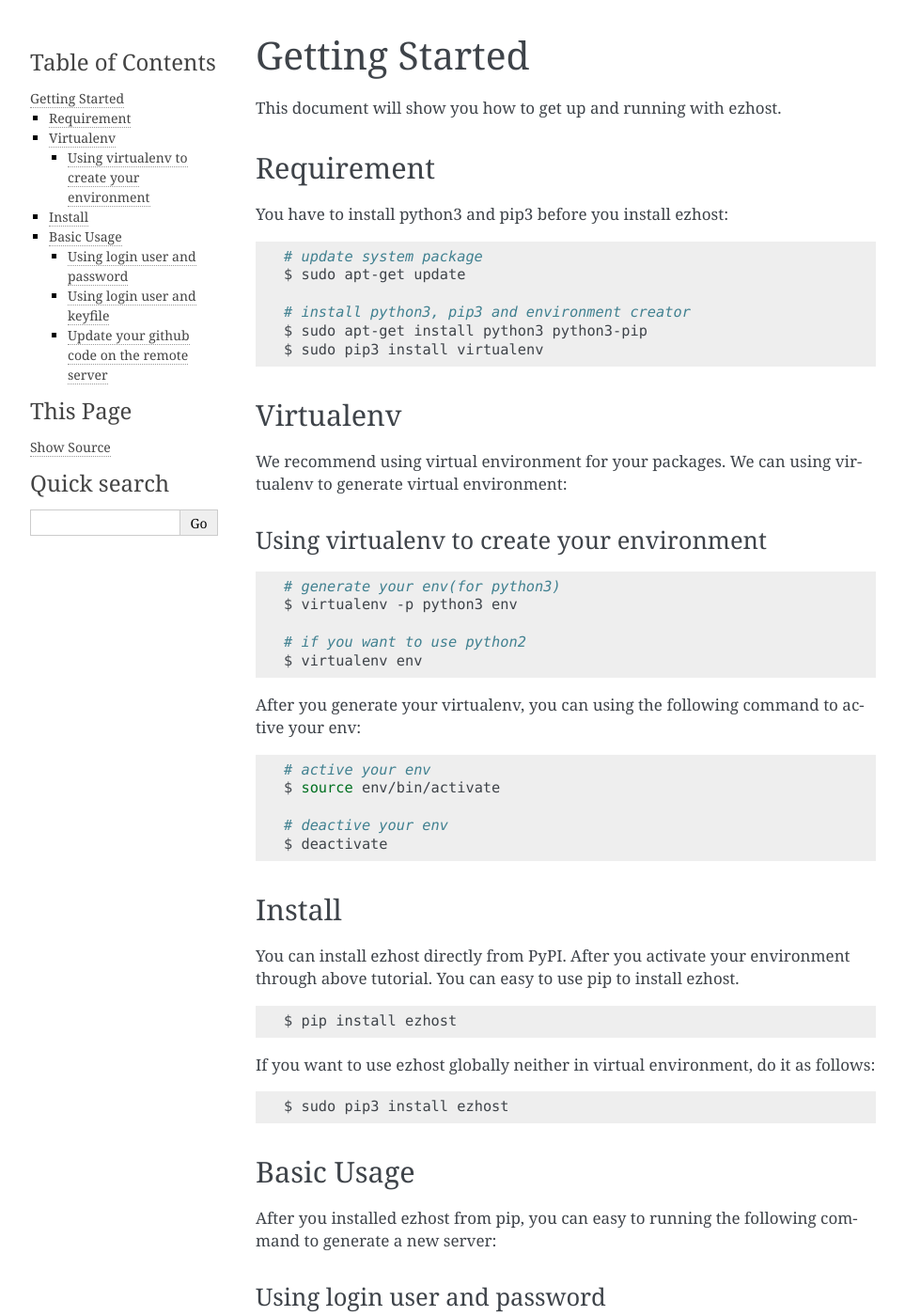
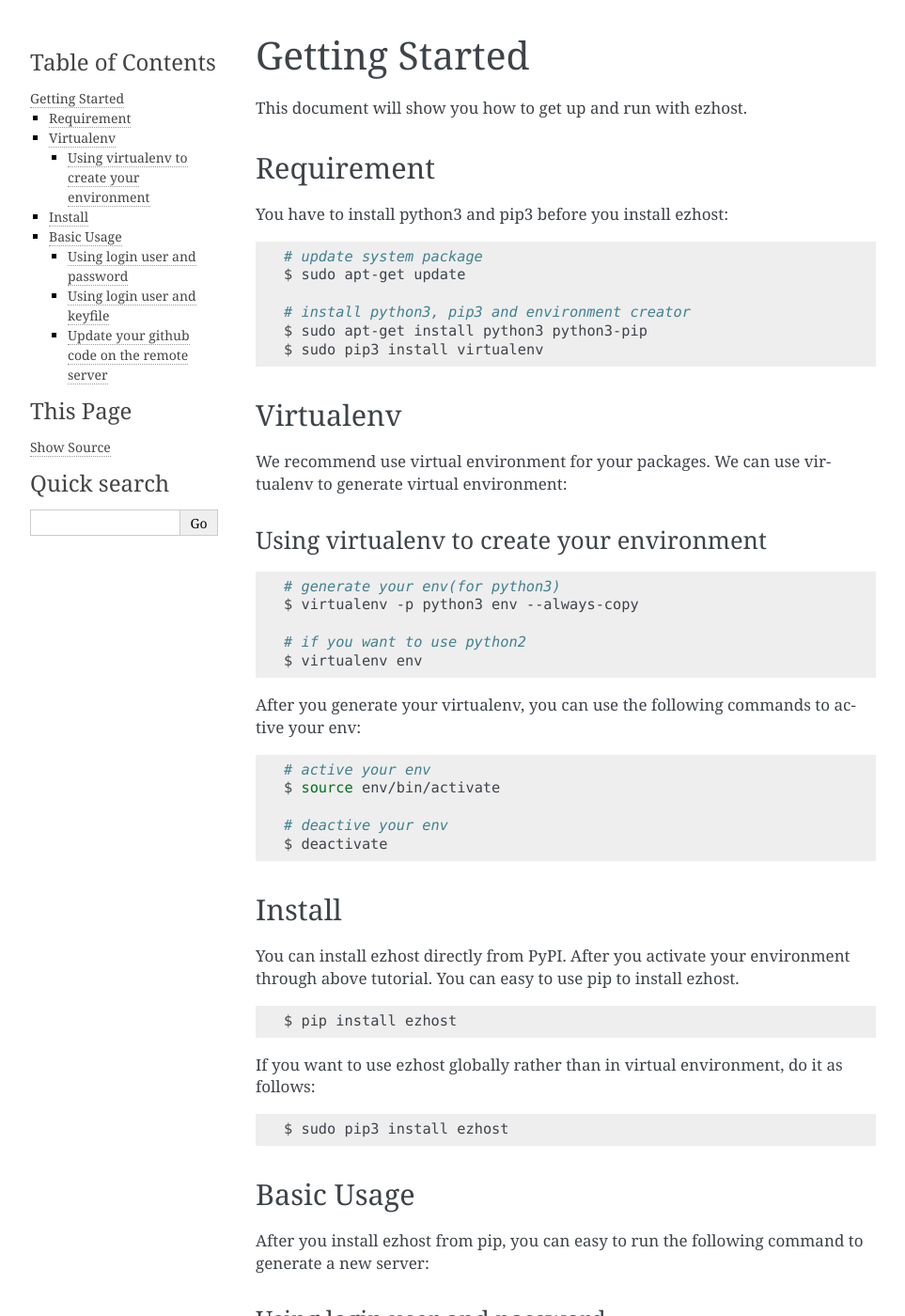
Before and after one commit to zhexiao/ezhost, a Sphinx documentation site: the page built from docs/getting_started.rst, in a window 1280 px wide and 1400 px high. Shown: the whole window at 94% size, without its empty margins (148-1111 px from the left). Built offline with Sphinx 7.4.7, drawn with Linux system fonts in a browser that asks for light colours; pages that are not in the unit, such as notebooks, are missing from menus.

Commit message:
fixed docs

```diff
--- a/docs/getting_started.rst
+++ b/docs/getting_started.rst
@@ -1,7 +1,7 @@
 Getting Started
 ===============
 
-This document will show you how to get up and running with ezhost.
+This document will show you how to get up and run with ezhost.
 
 
 Requirement
@@ -22,7 +22,7 @@
 Virtualenv
 ---------------
 
-We recommend using virtual environment for your packages. We can using virtualenv to generate virtual environment:
+We recommend use virtual environment for your packages. We can use virtualenv to generate virtual environment:
 
 Using virtualenv to create your environment
 ~~~~~~
@@ -30,12 +30,12 @@
 .. code-block:: bash
 
    # generate your env(for python3)
-   $ virtualenv -p python3 env
+   $ virtualenv -p python3 env --always-copy
 
    # if you want to use python2
    $ virtualenv env
 
-After you generate your virtualenv, you can using the following command to active your env:
+After you generate your virtualenv, you can use the following commands to active your env:
 
 .. code-block:: bash
 
@@ -56,7 +56,7 @@
    $ pip install ezhost
 
 
-If you want to use ezhost globally neither in virtual environment, do it as follows:
+If you want to use ezhost globally rather than in virtual environment, do it as follows:
 
 .. code-block:: bash
 
@@ -66,7 +66,7 @@
 Basic Usage
 ---------------
 
-After you installed ezhost from pip, you can easy to running the following command to generate a new server:
+After you install ezhost from pip, you can easy to run the following command to generate a new server:
 
 Using login user and password
 ~~~~~~
```
